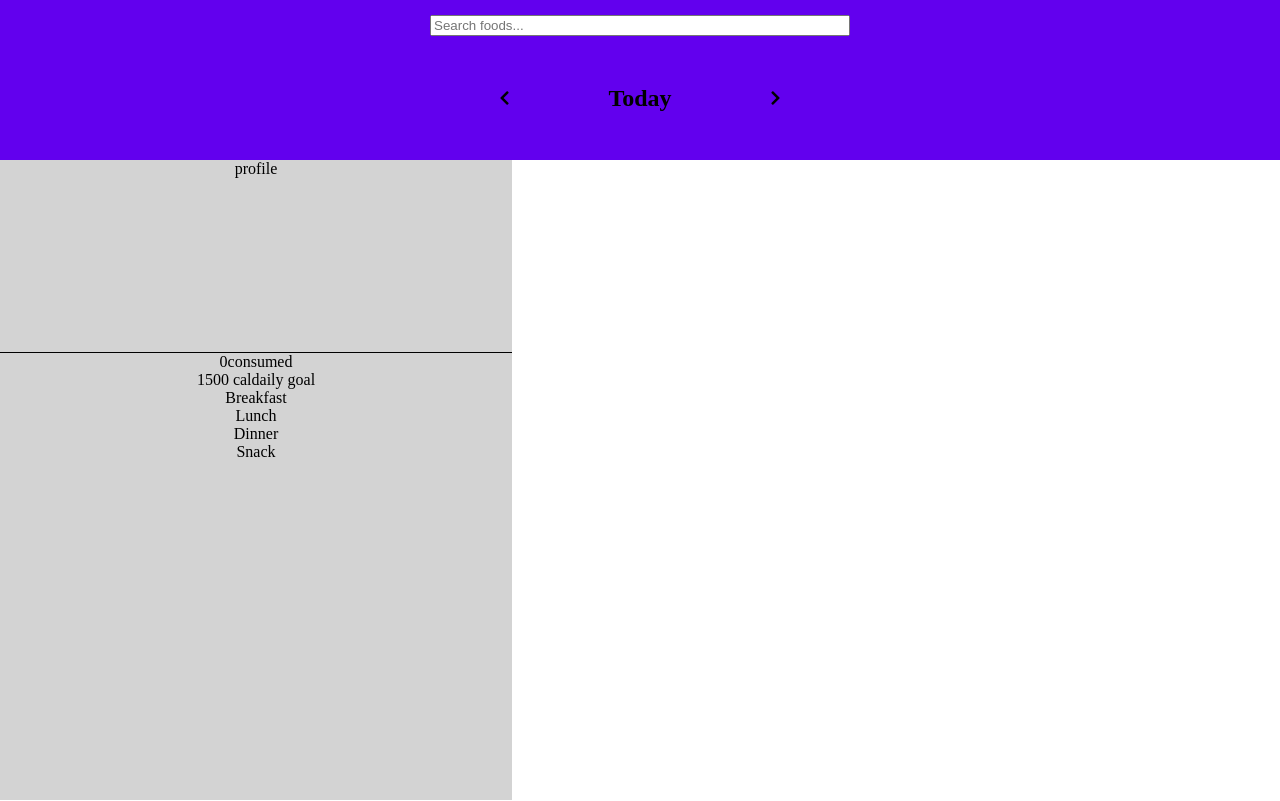
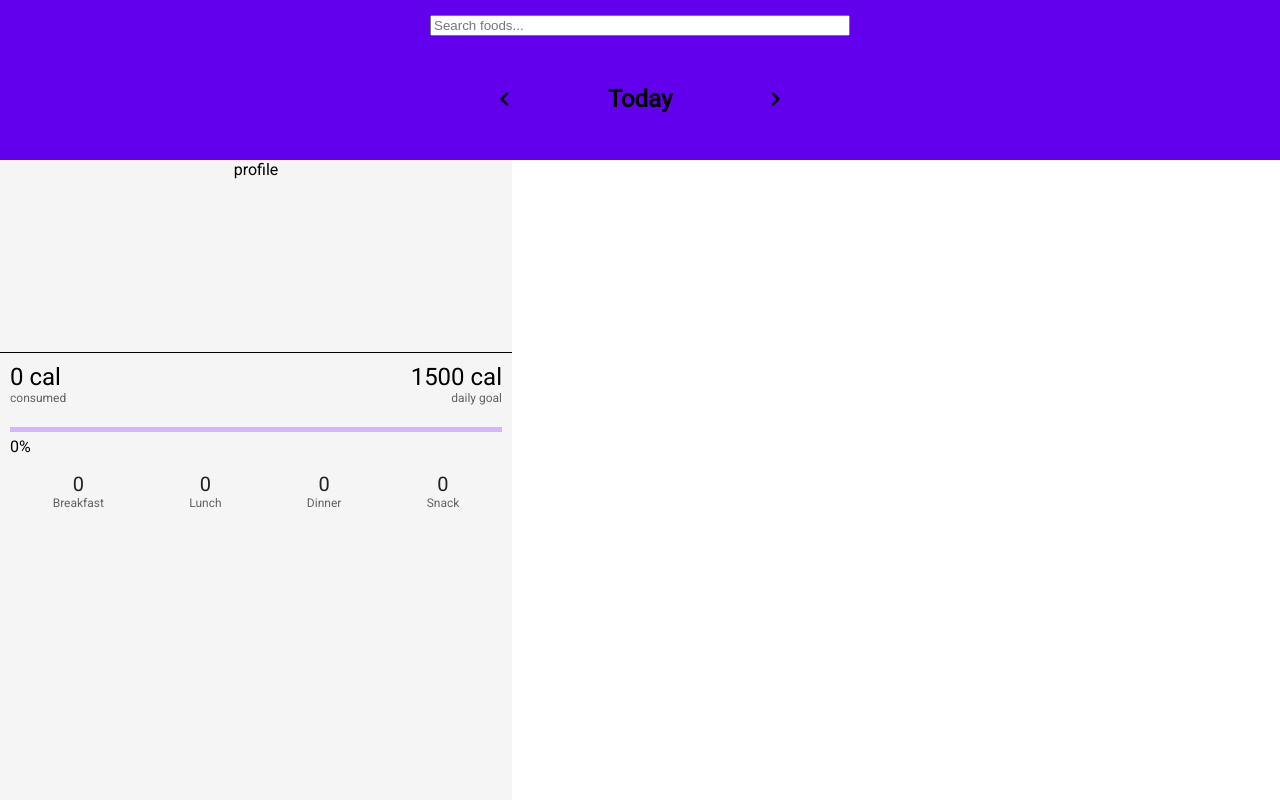
Before and after one commit to DavidRamsdale/calorie_counter, a React (Create React App) app: page / in a window 1280 px wide. Built offline with nearby package versions, Linux system fonts and the light colour scheme.

Commit message:
Add styling to calorie meter

```diff
--- a/public/index.html
+++ b/public/index.html
@@ -5,6 +5,7 @@
     <link rel="shortcut icon" href="%PUBLIC_URL%/favicon.ico" />
     <meta name="viewport" content="width=device-width, initial-scale=1" />
     <link rel="stylesheet" href="https://use.fontawesome.com/releases/v5.8.1/css/all.css" integrity="sha384-50oBUHEmvpQ+1lW4y57PTFmhCaXp0ML5d60M1M7uH2+nqUivzIebhndOJK28anvf" crossorigin="anonymous">
+    <link href="https://fonts.googleapis.com/css?family=Roboto&display=swap" rel="stylesheet">
     <meta name="theme-color" content="#000000" />
     <meta
       name="description"
--- a/src/App.scss
+++ b/src/App.scss
@@ -31,7 +31,7 @@
         .user-info {
             height: 100%;
             width: 40%;
-            background-color: lightgray;
+            background-color: #f5f5f5;
 
             .profile {
                 height: 30%;
@@ -53,4 +53,5 @@
 html,body{
     margin:0;
     padding:0;
+    font-family: 'Roboto', sans-serif;
 }
--- a/src/components/calorie-meter/calorie-meter.component.jsx
+++ b/src/components/calorie-meter/calorie-meter.component.jsx
@@ -4,8 +4,7 @@ import './calorie-meter.styles.scss'
 class CarlorieMeter extends Component {
 
     render() {
-        let { intake_list } = this.props;
-        console.log("intake", intake_list)
+        const { intake_list } = this.props;
         const reduced_list = intake_list.reduce((meals, item) => {
             const {Breakfast = 0, Lunch = 0, Dinner = 0, Snack = 0} = meals;
             if (item.meal_type === 'breakfast') {
@@ -19,43 +18,48 @@ class CarlorieMeter extends Component {
             }
         }, {});
 
-        console.log(reduced_list)
+        const total_calories = Object.keys(reduced_list).reduce((sum,key)=>sum+parseFloat(reduced_list[key]||0),0);
+
+        const percent_goal = (total_calories / 1500) * 100;
+
         return (
                 <div className='calorie-container' >
                 <div className='colorie-consumed'>
-                    <div>
-                        <span>
+                    <div className="consumed">
+                        <span className="calories">
                         {
-                            Object.keys(reduced_list).reduce((sum,key)=>sum+parseFloat(reduced_list[key]||0),0)
-                        }
+                           total_calories
+                        } cal
                         </span>
-                        <span>consumed</span>
+                        <span className="meter-text">consumed</span>
                     </div>
-                    <div>
-                        <span>1500 cal</span>
-                        <span>daily goal</span>
+                    <div className="goal">
+                        <span className="calories">1500 cal</span>
+                        <span className="meter-text">daily goal</span>
                     </div>
                 </div>
-                <div className='meter'>
+                <div class="meter">
+                    <span className="percentage-bar" style={{width: `${percent_goal}%`}}></span>
+                    <span className="percetage-number" style={{width: `${percent_goal}%`}}>{Math.round(percent_goal)}%</span>
 
                 </div>
 
                 <div className="meal-type-container">
                     <div className="meal-type">
-                        <span>{reduced_list.Breakfast}</span>
-                        <span>Breakfast</span>
+                        <span className="meal-type-number">{reduced_list.Breakfast ? reduced_list.Breakfast: 0 }</span>
+                        <span className="meter-text">Breakfast</span>
                     </div>
                     <div className="meal-type">
-                        <span>{reduced_list.Lunch}</span>
-                        <span>Lunch</span>
+                        <span className="meal-type-number">{reduced_list.Lunch ? reduced_list.Lunch : 0}</span>
+                        <span className="meter-text">Lunch</span>
                     </div>
                     <div className="meal-type">
-                        <span>{reduced_list.Dinner}</span>
-                        <span>Dinner</span>
+                        <span className="meal-type-number">{reduced_list.Dinner ? reduced_list.Dinner: 0}</span>
+                        <span className="meter-text">Dinner</span>
                     </div>
                     <div className="meal-type">
-                        <span>{reduced_list.Snack}</span>
-                        <span>Snack</span>
+                        <span className="meal-type-number">{reduced_list.Snack ? reduced_list.Snack: 0}</span>
+                        <span className="meter-text">Snack</span>
                     </div>
                 </div>
 
--- a/src/components/calorie-meter/calorie-meter.styles.scss
+++ b/src/components/calorie-meter/calorie-meter.styles.scss
@@ -0,0 +1,72 @@
+.calorie-container {
+    padding: 10px;
+
+    .meter-text {
+        font-size: 12px;
+        color: rgba(0,0,0, 0.6);
+    }
+
+    .colorie-consumed {
+        display: flex;
+        justify-content: space-between;
+        margin-bottom: 22px;
+
+        .calories {
+            font-size: 24px;
+        }
+
+        .consumed {
+            display: flex;
+            flex-direction: column;
+            text-align: left;
+        }
+
+        .goal {
+            display: flex;
+            flex-direction: column;
+            text-align: right;
+        }
+    }
+
+    .meal-type-container {
+        display: flex;
+        justify-content: space-around;
+        margin-top: 40px;
+
+        .meal-type {
+            display: flex;
+            flex-direction: column;
+
+            .meal-type-number {
+                font-size: 20px;
+                color: rgba(0,0,0,0.87);
+            }
+        }
+    }
+
+    .meter {
+        height: 5px;
+        position: relative;
+        background-color: #d4b5ff;
+
+        .percentage-bar {
+            display: block;
+            height: 100%;
+            border-top-right-radius: 8px;
+            border-bottom-right-radius: 8px;
+            border-top-left-radius: 20px;
+            border-bottom-left-radius: 20px;
+            background-color: #6200ee;
+            position: relative;
+            overflow: hidden;
+        }
+
+        .percetage-number {
+            display: block;
+            height: 100%;
+            position: relative;
+            text-align: right;
+            margin-top: 5px;
+        }
+    }
+}
```
